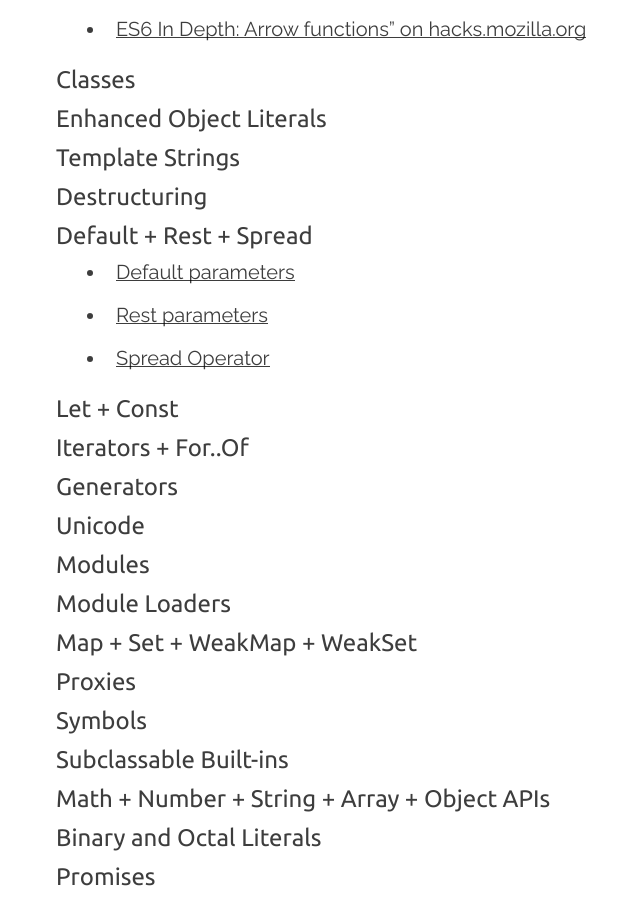
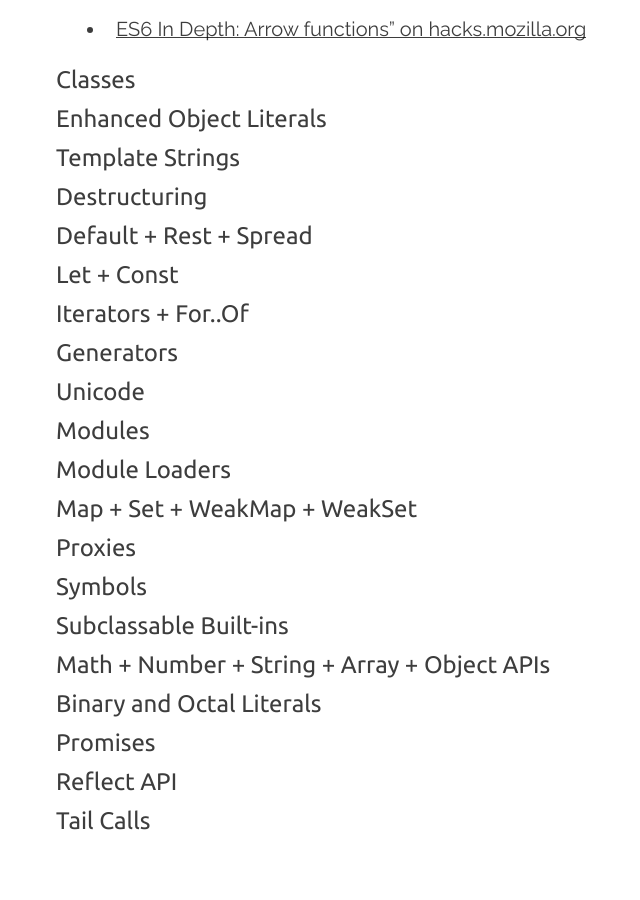
Before and after one commit to anonymoussc/anonymoussc.github.io, a Jekyll site: the page built from _posts/2016-09-12-es6-reference.markdown, in a window 1280 px wide and 900 px high, scrolled down 1465 px. Shown: the whole window, without its empty margins (234-874 px from the left). Built offline with Jekyll 4.4.1, drawn with Linux system fonts in a browser that asks for light colours.

Commit message:
Updated blog/_posts #

```diff
--- a/_posts/2016-09-12-es6-reference.markdown
+++ b/_posts/2016-09-12-es6-reference.markdown
@@ -47,9 +47,6 @@ ES6 new features:
 ### Destructuring
 
 ### Default + Rest + Spread
-- [Default parameters](https://developer.mozilla.org/en-US/docs/Web/JavaScript/Reference/Functions/Default_parameters)
-- [Rest parameters](https://developer.mozilla.org/en-US/docs/Web/JavaScript/Reference/Functions/rest_parameters)
-- [Spread Operator](https://developer.mozilla.org/en-US/docs/Web/JavaScript/Reference/Operators/Spread_operator)
 
 ### Let + Const
 
--- a/_posts/2016-09-13-pwa-overview.markdown
+++ b/_posts/2016-09-13-pwa-overview.markdown
@@ -5,9 +5,7 @@ categories: Software-Engineering
 summary: Progressive Web App
 ---
 ### What is Progressive Web App ?
-
 - Progressive Web App (PWA) is a term used to denote a new software development methodology. Unlike traditional applications, Progressive Web App can be seen as an evolving hybrid of regular web pages (or websites) and a mobile application. This new application life-cycle model combines features offered by most modern browsers with benefits of mobile experience. [Progressive web app](https://en.wikipedia.org/wiki/Progressive_web_app)
-
 - It stands for Progressive Web App, and it lets developers build a mobile website that can perform super-fast and behave just like an app. Users can also copy the site’s homepage to their homescreen and open it like an app. [WTF are Progressive Web Apps?](http://digiday.com/platforms/wtf-progressive-web-apps/)
 
 ### Flipkart Lite Progressive Web App Demo (Nov 2015)
```
